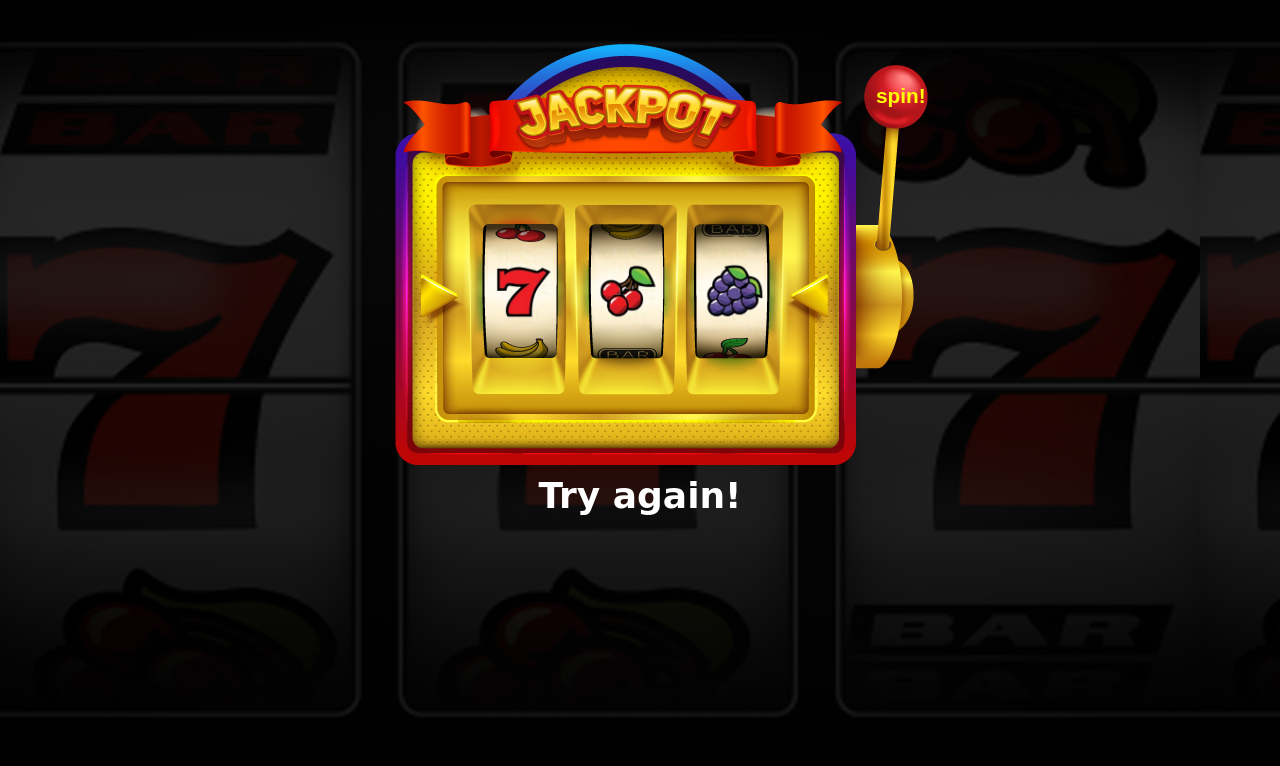
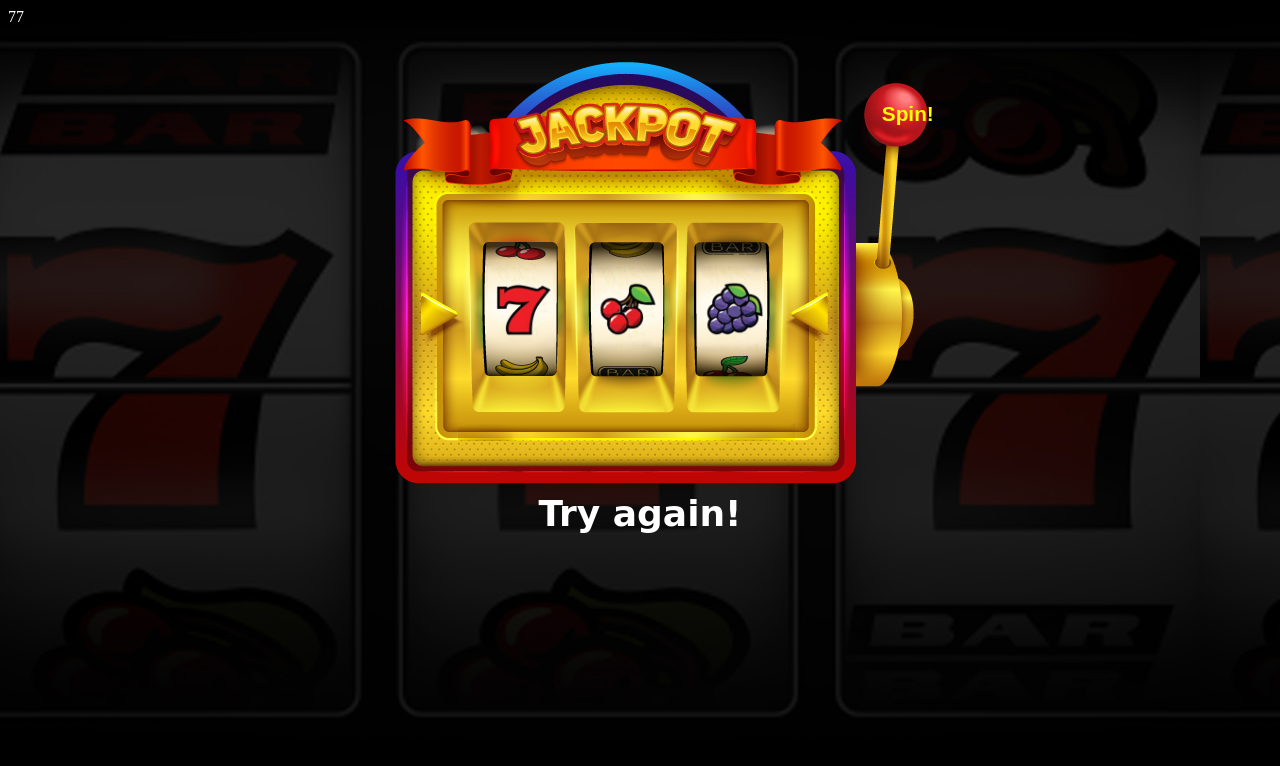
Before and after one commit to jamagdaleno/jamagdaleno, a PHP site: page /labs/lab2/index.php in a window 1280 px wide. Shown: the top 766 px of the page. Run offline with PHP 8.4, Linux system fonts and the light colour scheme; some web fonts are replaced.

Commit message:
Add files via upload

```diff
--- a/labs/lab2/index.php
+++ b/labs/lab2/index.php
@@ -1,6 +1,6 @@
 <!DOCTYPE html>
 <html>
-<head>
+<head>77
 <meta charset="utf-8"/>
 <title> Lab 2 </title>
 <link  href="css/styles.css" rel="stylesheet" type="text/css" />
@@ -72,7 +72,7 @@ play();
 ?>
 
     <form>
-        <input type="submit" value="spin!"/>
+        <input type="submit" value=" Spin!"/>
     </form>
 
 </div>
```
